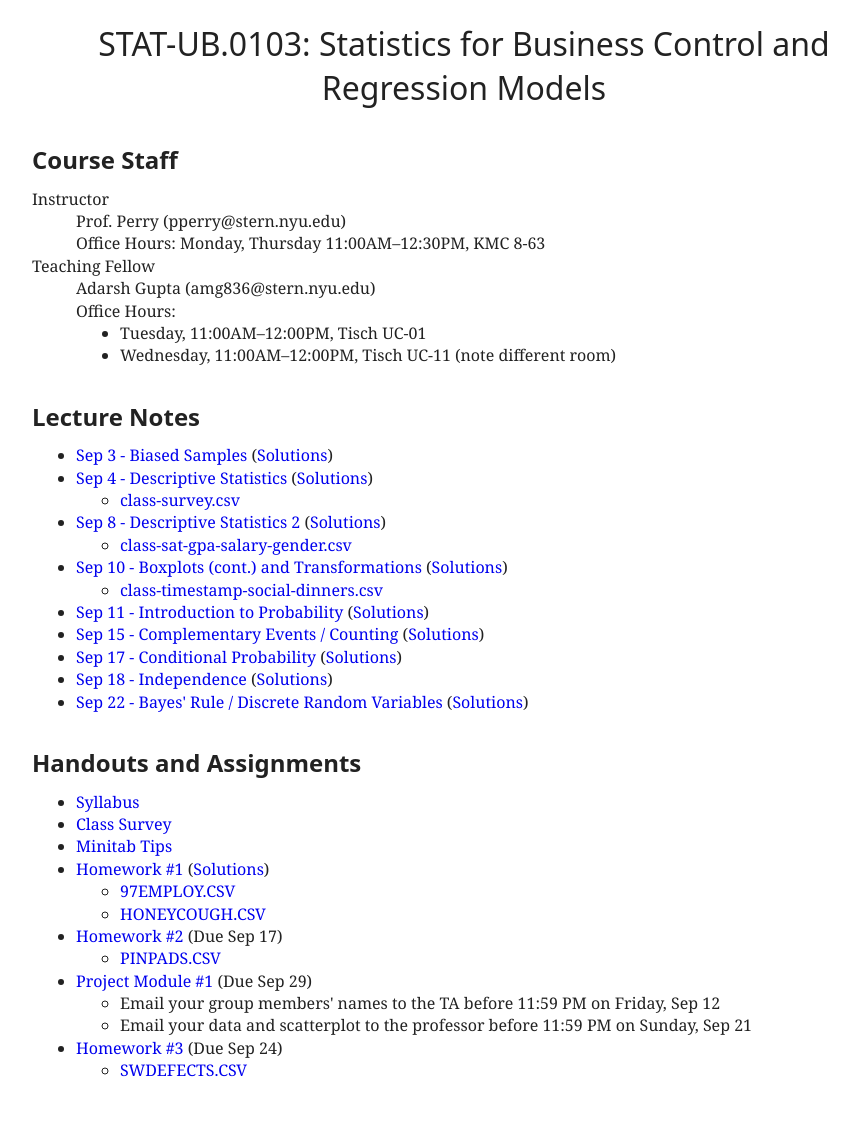
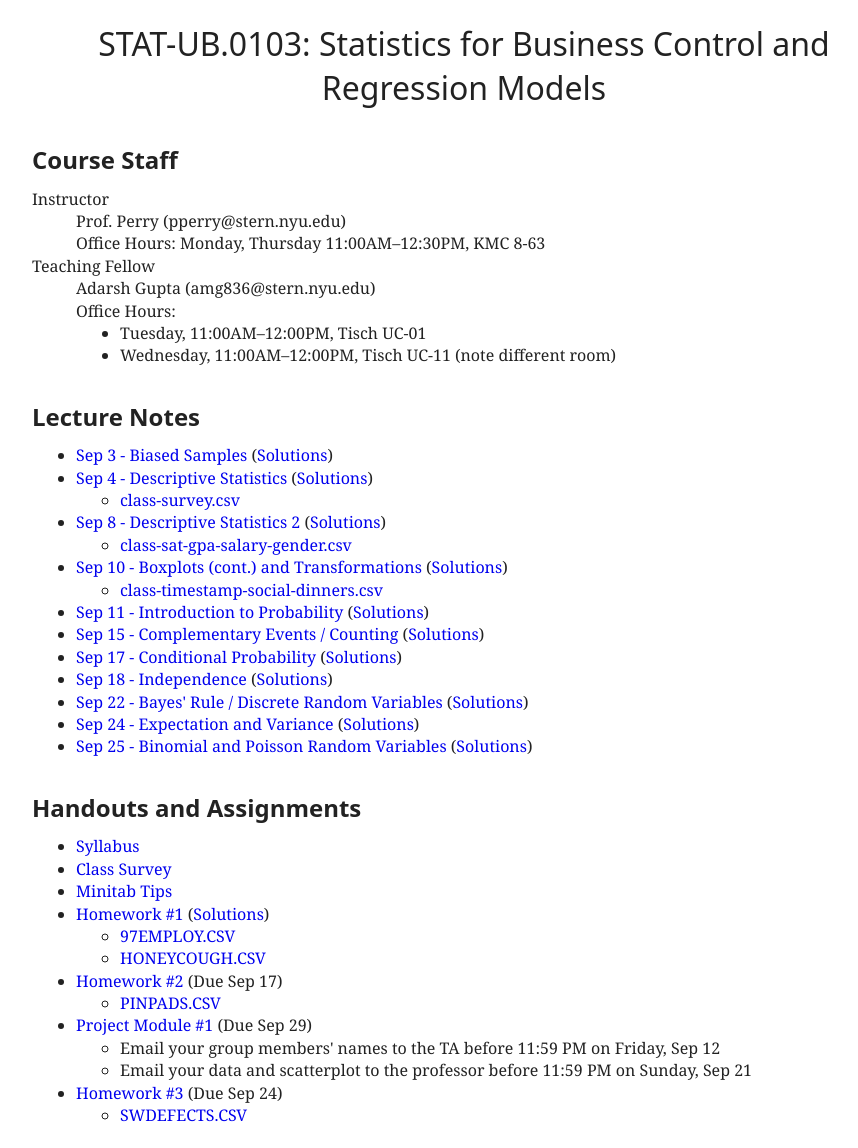
Before and after one commit to patperry/patperry.github.com, a Jekyll site: the page built from course/ub0103/index.html, in a window 1280 px wide. Shown: the whole page, without its empty margins (176-1034 px from the left). Built offline with Jekyll 4.4.1, drawn with Linux system fonts in a browser that asks for light colours; before the commit the page ends 1104 px from its top, so only the background shows below that.

Commit message:
Add missing lecture notes

```diff
--- a/course/ub0103/index.html
+++ b/course/ub0103/index.html
@@ -52,6 +52,10 @@ stylesheet: /css/main.css?v=1
     (<a href="lecture/indep-sol.pdf">Solutions</a>)
   <li><a href="lecture/bayes-discrete.pdf">Sep 22 - Bayes' Rule / Discrete Random Variables</a>
     (<a href="lecture/bayes-discrete-sol.pdf">Solutions</a>)
+  <li><a href="lecture/expect-var.pdf">Sep 24 - Expectation and Variance</a>
+    (<a href="lecture/expect-var-sol.pdf">Solutions</a>)
+  <li><a href="lecture/binom-pois.pdf">Sep 25 - Binomial and Poisson Random Variables</a>
+    (<a href="lecture/binom-pois-sol.pdf">Solutions</a>)
 </ul>
 
 <h2>Handouts and Assignments</h2>
```
Also changed, not shown: 4 other files.
